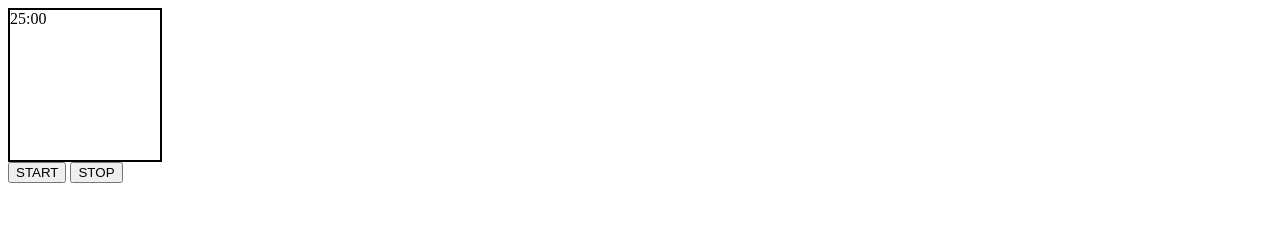
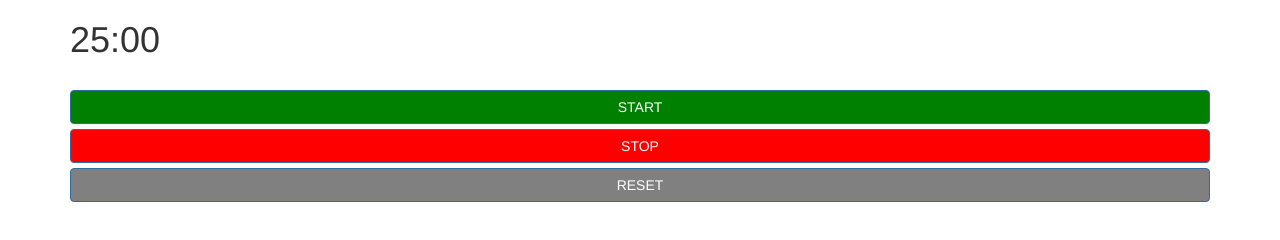
Before and after one commit to GarlandRileyJr/PomodoroExtension, a browser extension: page clock.html in a window 1280 px wide. Drawn offline with nearby package versions, Linux system fonts and the light colour scheme.

Commit message:
added css to button. working on logic index.js

```diff
--- a/clock.css
+++ b/clock.css
@@ -1,7 +1,15 @@
 #clockFace {
-    height: 150px;
-    width: 150px;
-    border-style: solid;
-    border-color: black;
-    border-width: 2px;
 }
+
+
+#start {
+    background-color: green;
+}
+
+#stop {
+    background-color: red;
+}
+
+#reset {
+    background-color: gray;
+}
--- a/clock.html
+++ b/clock.html
@@ -5,15 +5,17 @@
     <meta name="viewport" content="width=device-width, initial-scale=1.0">
     <meta http-equiv="X-UA-Compatible" content="ie=edge">
     <link rel = "stylesheet" type = "text/css" href = "clock.css">
+    <link rel="stylesheet" href="https://maxcdn.bootstrapcdn.com/bootstrap/3.3.7/css/bootstrap.min.css" integrity="sha384-BVYiiSIFeK1dGmJRAkycuHAHRg32OmUcww7on3RYdg4Va+PmSTsz/K68vbdEjh4u" crossorigin="anonymous">
     <script src="index.js"></script>
     <title>Document</title>
 </head>
 <body>
     <div class="container">
-    <div class="col-sm-12" id="clockFace">25:00</div>
+    <h1 id="clockFace">25:00</h1>
         <span class="row">
-            <button class="btn">START</button>
-            <button class="btn">STOP</button>
+            <button type="button" id="start" class="btn btn-primary btn-block">START</button>
+            <button type="button" id="stop" class="btn btn-primary btn-block">STOP</button>
+            <button type="button" id="reset" class="btn btn-primary btn-block">RESET</button>
         </span>
     </div>
     <!--START button will become PAUSE while timer is running  -->
--- a/index.js
+++ b/index.js
@@ -0,0 +1,11 @@
+document.addEventListener("DOMContentLoaded", function(e) {
+    console.log("DOM fully loaded and parsed");
+    const start = document.getElementById('start');
+    const stop = document.getElementById('stop');
+    const reset = document.getElementById('reset');
+    start.onclick = testChange
+
+    let timer = () => {
+    }
+
+  });
```
Also changed, not shown: manifest.json, 1 other file.
